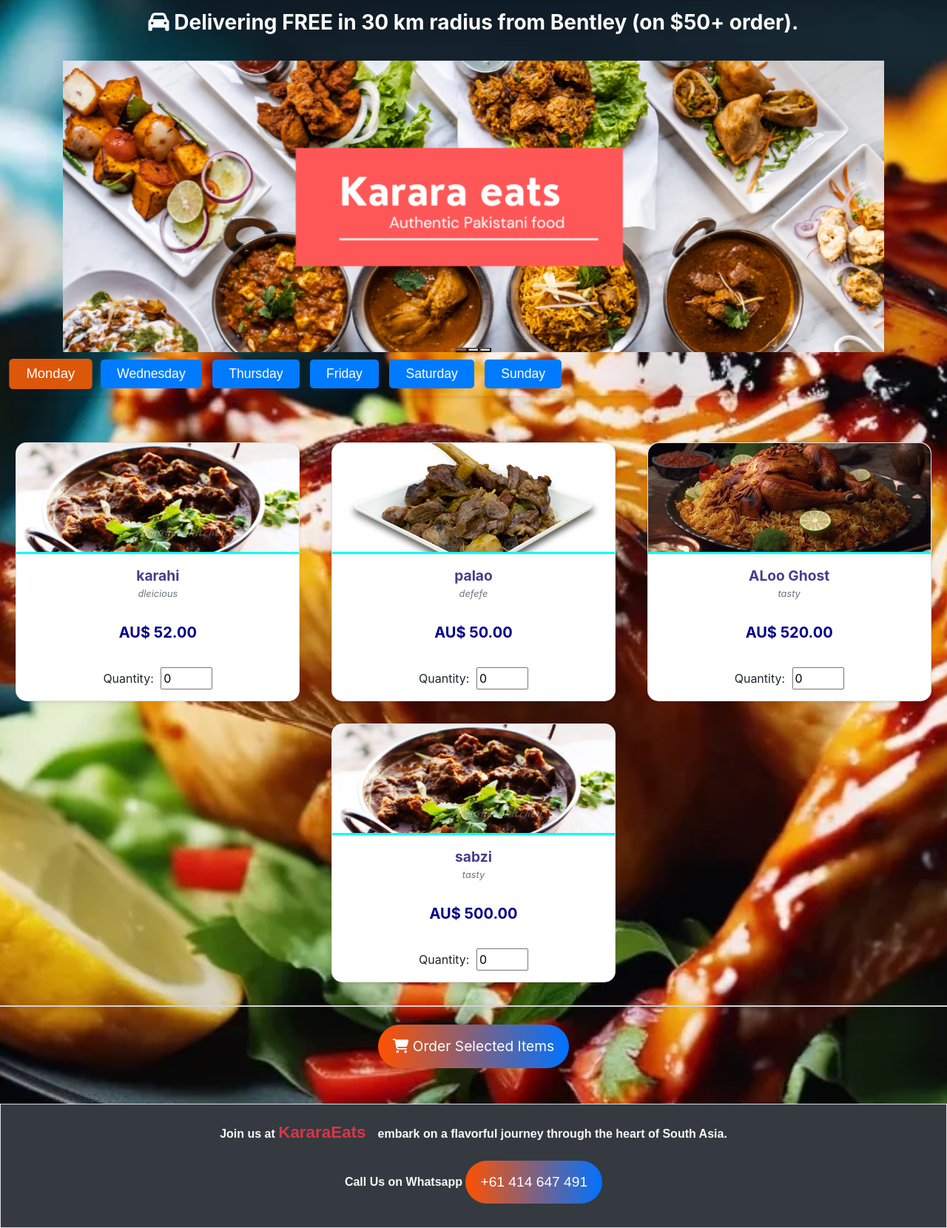
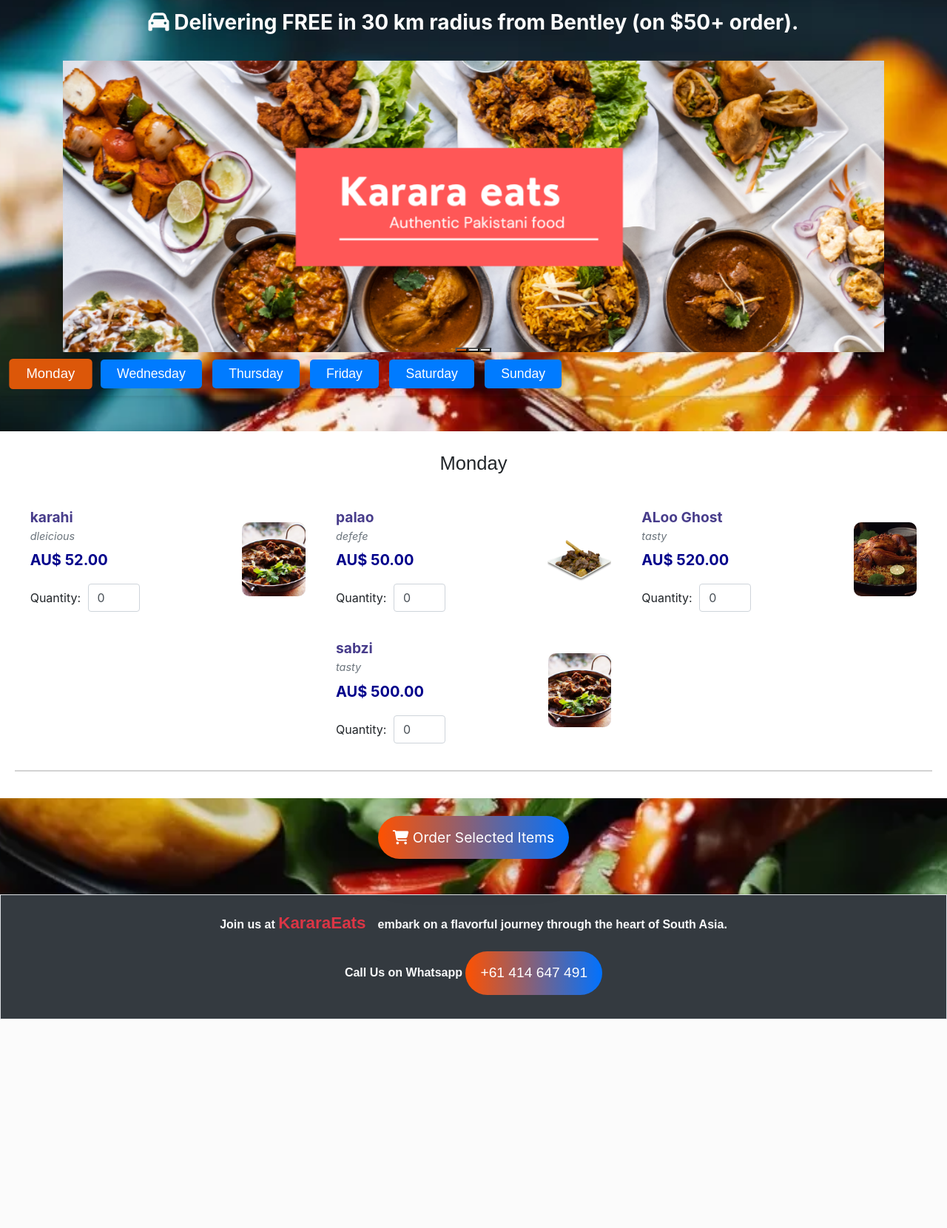
Before and after one commit to farazahmad204/Local_changes_kararaEats, a Django app: page /menu/Weeklymenu/ in a window 1280 px wide. Shown: the part 82-1742 px from the top of the page at 74% size. After the commit the page ends 1460 px from the top, so only its background shows below. Run offline with Django 5.2, Linux system fonts and the light colour scheme; data comes from the database, SQL or seed files in the repository; some libraries are stand-ins or nearby versions.

Commit message:
new layout for menu to display added
new layout for menu to display added

```diff
--- a/templates/menu/user_menu_weekly_display.html
+++ b/templates/menu/user_menu_weekly_display.html
@@ -73,37 +73,50 @@
 
 
         {% for menu in menus %}
-        <div id="{{ menu.name }}" class="menu-section" style="display: none;">
+        <div id="{{ menu.name }}" class="menu-section" style="display: none; background-color: white; padding: 20px; border-radius: 0px;">
             <input type="hidden" name="menu_id" value="{{ menu.id }}">
+            <strong></strong><span class="nav-link display-4 text-center fadeInUp custom-font-Menu">{{ menu.name }}</span></strong>
             <div class="menu-items">
                 {% for item in menu.food_items.all %}
-                <div class="menu-item">
-                    <div class="card shadow-sm animated fadeIn" style="border-radius: 15px; box-shadow: 0 4px 20px rgba(0, 0, 0, 0.1); height: 350px;">
+                <div class="menu-item " style="display: flex; align-items: center; margin-bottom: 20px;">
+                    <!-- Item Details on the Left -->
+                    <div class="item-details" style="flex: 3; padding-right: 15px; text-align: start;">
+                        <div class="item-info">
+                            <strong style="font-size: 1.2em; color: darkslateblue;">{{ item.name }}</strong>
+                            <small class="text-muted d-block" style="font-style: italic; font-size: 0.9em;">{{ item.description }}</small>
+                        </div>
+                        <div class="item-quantity" style="margin-top: 10px;">
+                            <h5 style="color: darkblue; margin-top: 10px; text-align: start;">AU$ {{ item.price }}</h5>
+                            <!-- Quantity input -->
+                            <span style="font-size: 1em; margin-right: 5px;">Quantity:</span>
+                            <input type="number" id="quantities_{{ menu.id }}_{{ item.id }}"
+                                   name="quantities_{{ menu.id }}_{{ item.id }}" min="0" max="10"
+                                   class="form-control item-quantity" value="0" placeholder="Qty"
+                                   style="width: 70px; display: inline-block; margin-top: 10px;">
+                        </div>
+                    </div>
+
+                    <!-- Item Image on the Right -->
+                    <div class="item-image" style="flex: 1; padding-left: 15px; text-align: right;">
                         {% if item.picture %}
-                        <img class="img-fluid card-img-top" alt="{{ item.name }}" src="{{ item.picture.url }}" style="border-bottom: 3px solid aqua; border-radius: 15px 15px 0 0; height: 150px; object-fit: cover;">
+                            <img class="img-fluid" alt="{{ item.name }}" src="{{ item.picture.url }}"
+                                 style="height: 100px; width: 100px; object-fit: cover; border-radius: 10px;">
                         {% endif %}
-                        <div class="card-body text-center" style="padding: 15px;">
-                            <p class="card-text">
-                                <strong style="font-size: 1.2em; color: darkslateblue;">{{ item.name }}</strong>
-                                <small class="text-muted d-block" style="font-style: italic;">{{ item.description }}</small>
-                            </p>
-                            <h5 style="color: darkblue;">AU$ {{ item.price }}</h5>
-                            <div class="text-start">
-                                 <!-- Span for Quantity text -->
-                                <span class="text-start" style="font-size: 1em; margin-right: 5px;">Quantity:</span>
-                                <input type="number" id="quantities_{{ menu.id }}_{{ item.id }}"
-                                       name="quantities_{{ menu.id }}_{{ item.id }}" min="0" max="10"
-                                       class=" item-quantity" value="0" placeholder="Qty" style="width: 70px; margin-top: 10px;">
-
-                            </div>
-                        </div>
                     </div>
                 </div>
                 {% endfor %}
             </div>
             <hr style="border-top: 2px solid lightgray;">
         </div>
-        {% endfor %}
+    {% endfor %}
+
+
+
+
+
+
+
+
     </div>
 
     <!-- Submit button -->
@@ -278,7 +291,12 @@
         font-family: Sans-serif, Serif; /* Change to your desired font */
         font-size: 1.1em;
     }
+    .custom-font-Menu
+    {
+        font-family: Sans-serif, Serif; /* Change to your desired font */
+        font-size: 1.6em;
 
+    }
     .tabs {
         padding: 10px;
         box-shadow: 0 2px 5px rgba(0, 0, 0, 0.1);
```
Also changed, not shown: templates/orders/order_placement.html (+0 -9 lines).
